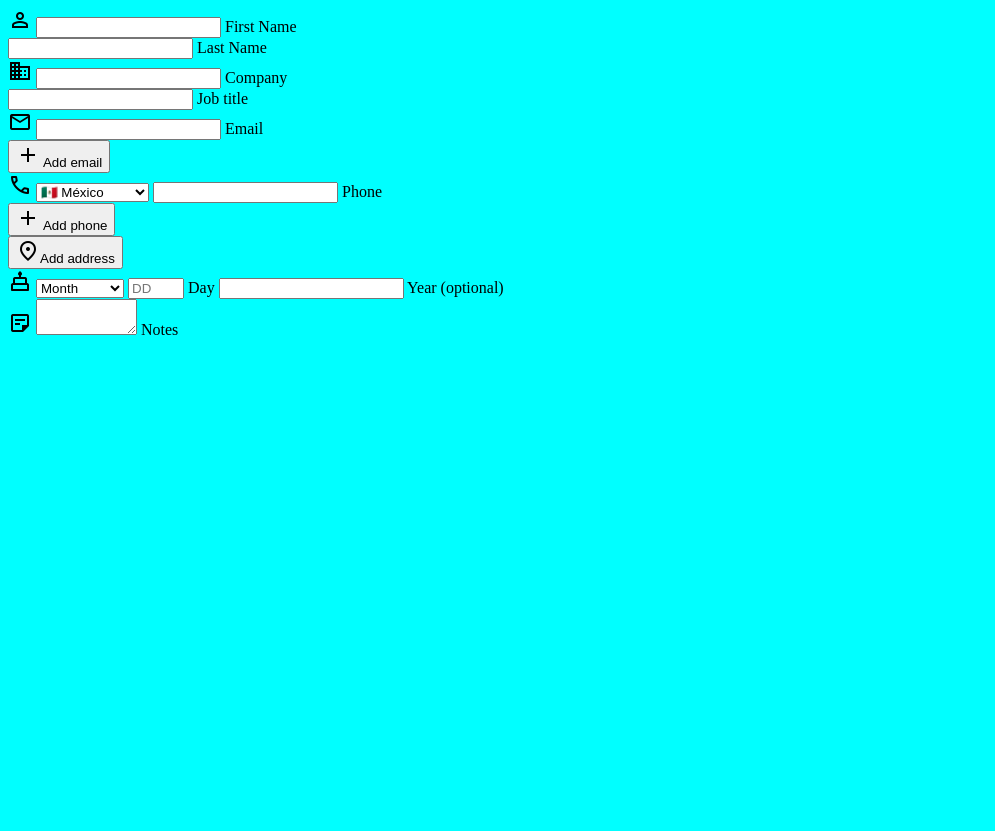
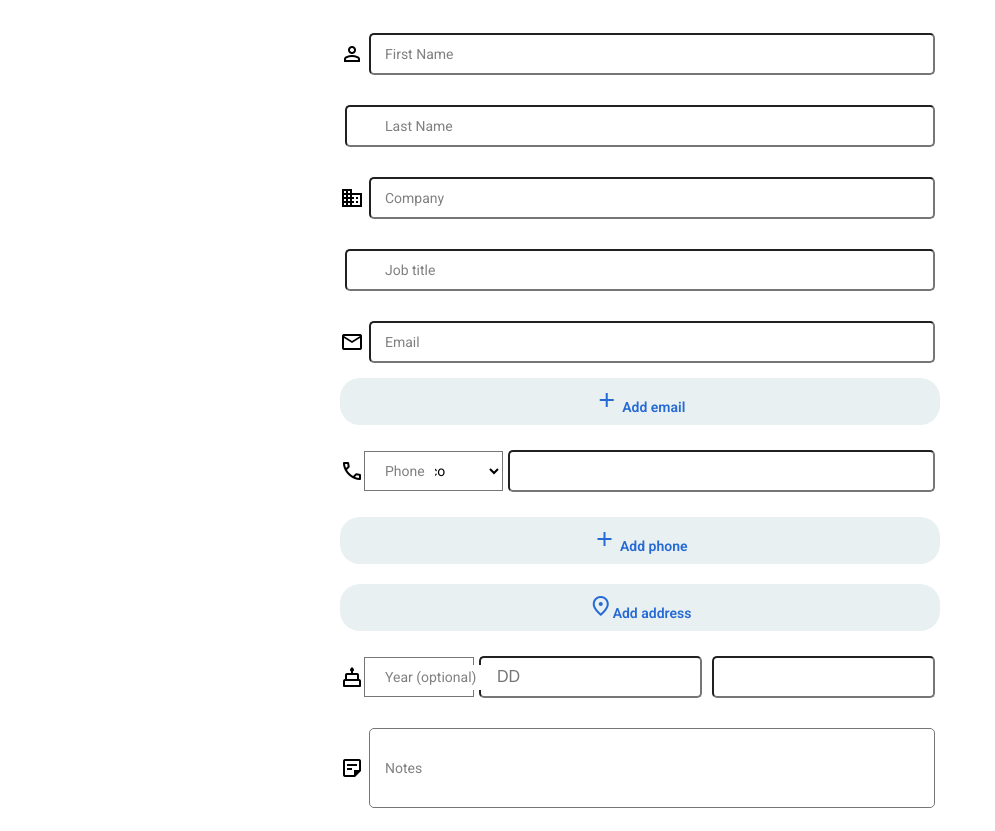
Before and after one commit to uchihasnd/Contacts, a plain HTML site: page index.html in a window 1280 px wide. Shown: the whole page, without its empty margins (0-995 px from the left). Before the commit the page ends 800 px from the top, so only its background shows below. Drawn offline with nearby package versions, Linux system fonts and the light colour scheme.

Commit message:
Starting css styles in the Contacts form

```diff
--- a/css/styles.css
+++ b/css/styles.css
@@ -1,3 +1,105 @@
-body{
-     background-color: aqua;
+html {
+  box-sizing: border-box;
+  font-size: 62.5%; /* 1REM = 10px */
 }
+
+*,
+*:before,
+*:after {
+  box-sizing: inherit;
+}
+
+body, .btn, .form-select {
+  font-family: "Roboto", sans-serif;
+  font-size: 1.4rem;
+  font-weight: 400;
+  line-height: 1.5rem;
+}
+
+.container {
+  max-width: 1024px;
+  margin: 0 auto;
+}
+
+.form-contacts {
+  display: block;
+  line-height: 1.5rem;
+}
+
+.form-contacts {
+  max-width: 60rem;
+  margin: 0 auto;
+  display: flex;
+  flex-direction: column;
+}
+
+.form-field {
+  margin-bottom: 1rem;
+  display: flex;
+  align-items: center;
+  position: relative;
+  margin-top: 20px;
+}
+
+.form-input, input[type="tel"], input[type="number"], [type="email"] {
+  flex: 1;
+  padding: 1rem 1.6rem;
+  margin: 0.5rem;
+  border-radius: 0.5rem;
+  width: 100%;
+  font-size: 1.6rem;
+}
+
+.form-button {
+  margin-bottom: 1rem;
+  display: flex;
+  flex: 1;
+}
+
+.form-select {
+  padding: 1rem;
+  background-color: #fff;
+}
+
+.btn {
+  background-color: #E8F0F2;
+  color: #0b57d0e1;
+  font-weight: 600;
+  padding: 1rem;
+  border: none;
+  border-radius: 2rem;
+  width: 100%;
+  align-items: center;
+}
+
+.btn:hover {
+  background-color: #CBDCEB;
+  box-shadow:0 1px 0 1px rgba(12, 1, 1, 0.25);
+  cursor: pointer;
+}
+
+.notes {
+  resize: none;
+  height: 8rem;
+}
+
+.form-label {
+  position: absolute;
+  left: 3.5rem;
+  background: white;
+  color: gray;
+  padding: 0.5rem 1rem;
+  transition: 0.2s ease all;
+  pointer-events: none;
+}
+.form-input:focus {
+  border-color: 1px solid #0b57d0e1;
+}
+
+.form-input:focus + .form-label,
+.form-input:not(:placeholder-shown) + .form-label {
+  top: -5px;
+  left: 40px;
+  font-size: 1.2rem;
+  color: #333;
+}
```
